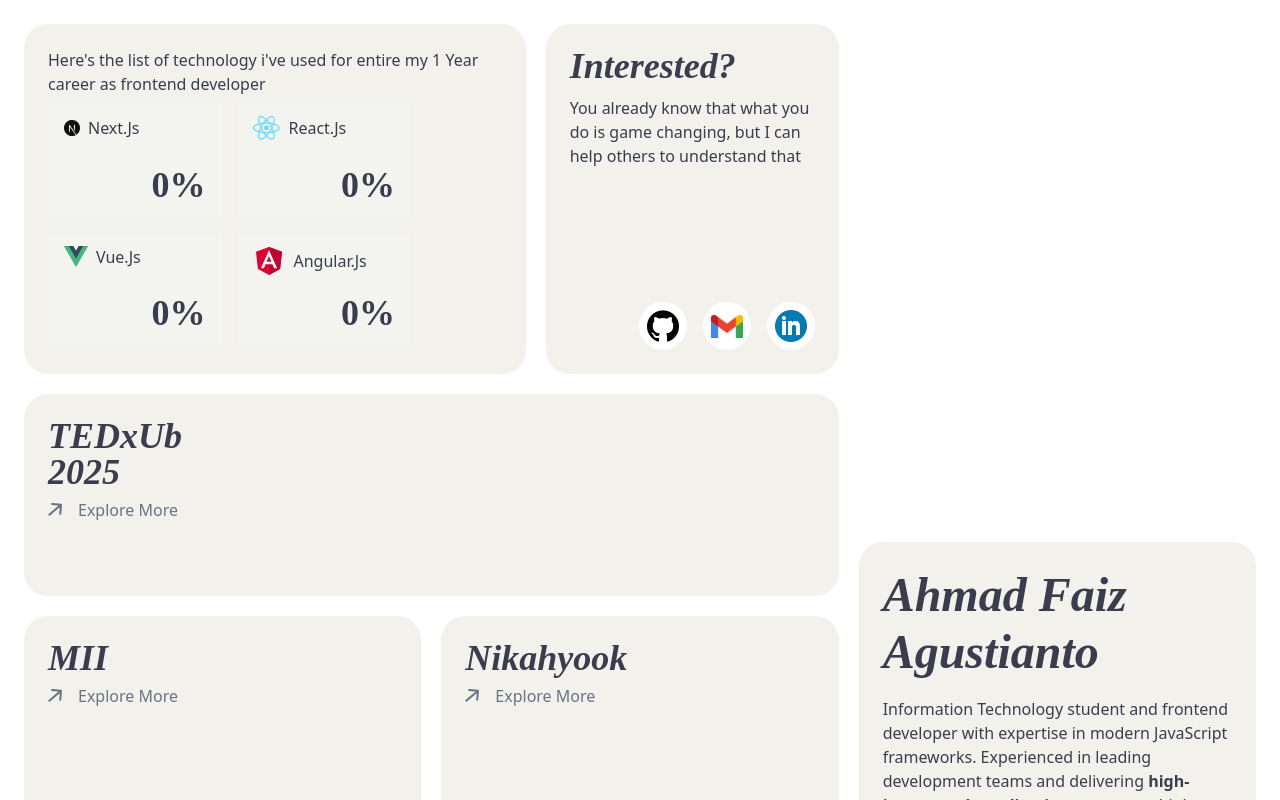
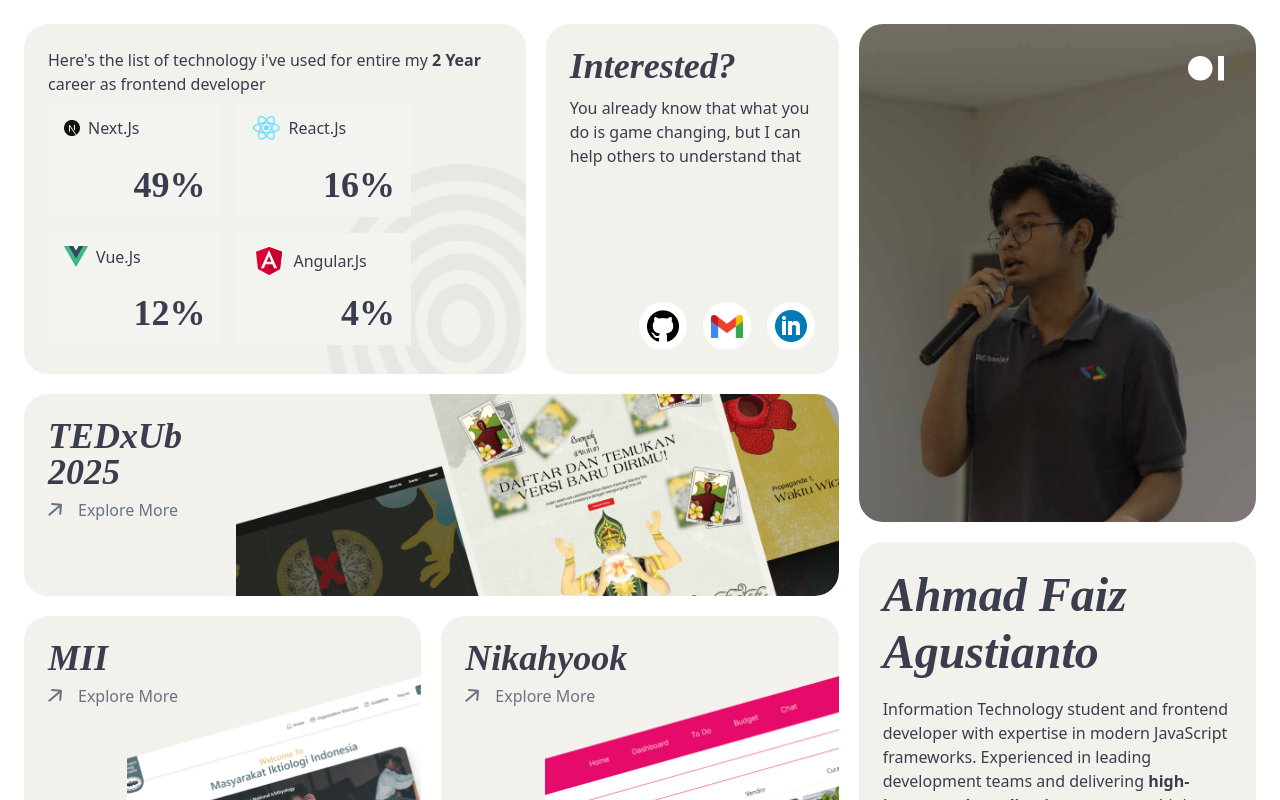
Before and after one commit to Mifaki/portofolio, a Next.js app: page /home in a window 1280 px wide. Shown: the top 800 px of the page. Built offline with nearby package versions, Linux system fonts and the light colour scheme.

Commit message:
`refactor`: Change Working Experience

```diff
--- a/src/app/home/container/screens/desktop.tsx
+++ b/src/app/home/container/screens/desktop.tsx
@@ -24,7 +24,7 @@
     return (
         <>
             <div className="bg-porto-primary col-span-5 row-span-5 rounded-3xl p-6 relative overflow-hidden" >
-                <p className="mb-2 relative">Here&apos;s the list of technology i&apos;ve used for entire my 1 Year career as frontend developer</p>
+                <p className="mb-2 relative">Here&apos;s the list of technology i&apos;ve used for entire my <strong>2 Year</strong> career as frontend developer</p>
                 <Image
                     src={OutlineCircle}
                     alt="Outline Circle"
--- a/src/app/home/container/screens/mobile.tsx
+++ b/src/app/home/container/screens/mobile.tsx
@@ -36,7 +36,7 @@
                 </div>
             </div>
             <div className="bg-porto-primary col-span-12 row-span-2 rounded-3xl p-6 relative overflow-hidden" >
-                <p className="mb-2 relative">Here&apos;s the list of technology i&apos;ve used for entire my 1 Year career as frontend developer</p>
+                <p className="mb-2 relative">Here&apos;s the list of technology i&apos;ve used for entire my <strong>2 Year</strong> career as frontend developer</p>
                 <Image
                     src={OutlineCircle}
                     alt="Outline Circle"
```
